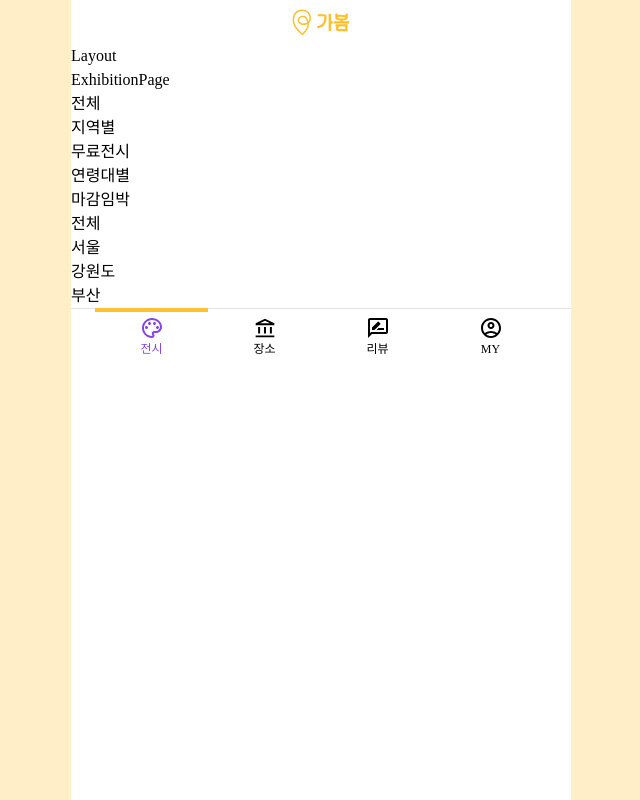
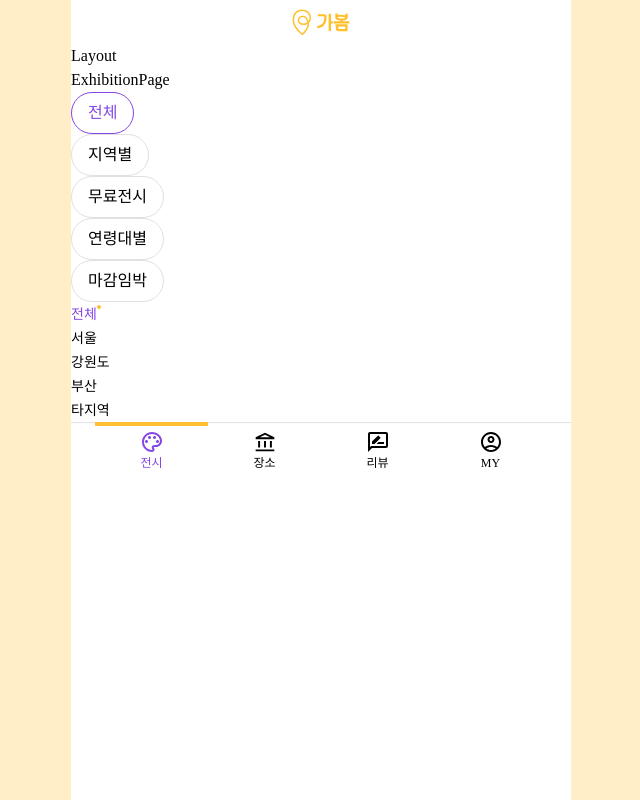
Before and after one commit to hyny-hyuny/gabom-react, a React (Vite) app: page /exhibition in a window 1280 px wide. Shown: the whole page, without its empty margins (319-959 px from the left). Built offline with nearby package versions, Linux system fonts and the light colour scheme; a web font is replaced by a local one.

Commit message:
[Design] ChipBtn 사이즈에 따른 스타일 - medium, small 각 사이즈에 맞는 selected 상태 스타일 추가 - 전시 페이지에 필요한 ChipMenuData 추가

```diff
--- a/src/components/atoms/ChipBtn.tsx
+++ b/src/components/atoms/ChipBtn.tsx
@@ -1,11 +1,32 @@
+import { tm } from '@/utils/tw-merge';
+
 interface ChipTypes {
   label: string;
-  ispress: boolean;
+  isPress: boolean;
+  size?: string;
 }
 
-function ChipBtn({ label = '이름', ispress }: ChipTypes) {
+function ChipBtn({ label = '이름', isPress, size }: ChipTypes) {
+  const chipMedium =
+    'block border-1 px-custom-6 py-custom-3 border-gray-100 rounded-[22px] bg-white';
+  const chipMediumSelected = 'border-tertiary text-tertiary';
+  const chipSmall = 'label-sm';
+  const chipSmallSelected =
+    'text-tertiary after:block after:content-[""] after:w-1 after:h-1 after:bg-primary after:rounded-3xs relative after:absolute after:top-0 after:-right-1';
+
+  const isSelected = !!isPress;
+
   return (
-    <button type="button" aria-pressed={ispress}>
+    <button
+      type="button"
+      className={tm(
+        'cursor-pointer',
+        size === 'medium' ? chipMedium : size === 'small' ? chipSmall : '',
+        isSelected && size === 'medium' && chipMediumSelected,
+        isSelected && size === 'small' && chipSmallSelected
+      )}
+      aria-pressed={isPress}
+    >
       {label}
     </button>
   );
--- a/src/components/molecules/ChipMenu.tsx
+++ b/src/components/molecules/ChipMenu.tsx
@@ -7,15 +7,21 @@ export interface ChipMenuData {
 
 interface ChipMenuProps {
   list: ChipMenuData[];
+  size: 'medium' | 'small';
 }
 
-function ChipMenu({ list }: ChipMenuProps) {
+function ChipMenu({ list, size }: ChipMenuProps) {
+  // 리스트 렌더링 할 떄 필터역할하는 chipmenu
+
+  console.log(list);
+  // console.log(size);
+
   return (
     <ul>
       {list.map((item, index) => {
         return (
           <li key={index}>
-            <ChipBtn label={item.label} ispress={item.status} />
+            <ChipBtn label={item.label} isPress={item.status} size={size} />
           </li>
         );
       })}
--- a/src/components/pages/ExhibitionPage.tsx
+++ b/src/components/pages/ExhibitionPage.tsx
@@ -10,17 +10,18 @@ const categoryList: ChipMenuData[] = [
 
 const regionList: ChipMenuData[] = [
   { label: '전체', status: true },
-  { label: '서울', status: true },
-  { label: '강원도', status: true },
-  { label: '부산', status: true },
+  { label: '서울', status: false },
+  { label: '강원도', status: false },
+  { label: '부산', status: false },
+  { label: '타지역', status: false },
 ];
 
 function ExhibitionPage() {
   return (
     <section>
       ExhibitionPage
-      <ChipMenu list={categoryList} />
-      <ChipMenu list={regionList} />
+      <ChipMenu list={categoryList} size={'medium'} />
+      <ChipMenu list={regionList} size="small" />
       {/* <ExhibitionList /> */}
     </section>
   );
```
